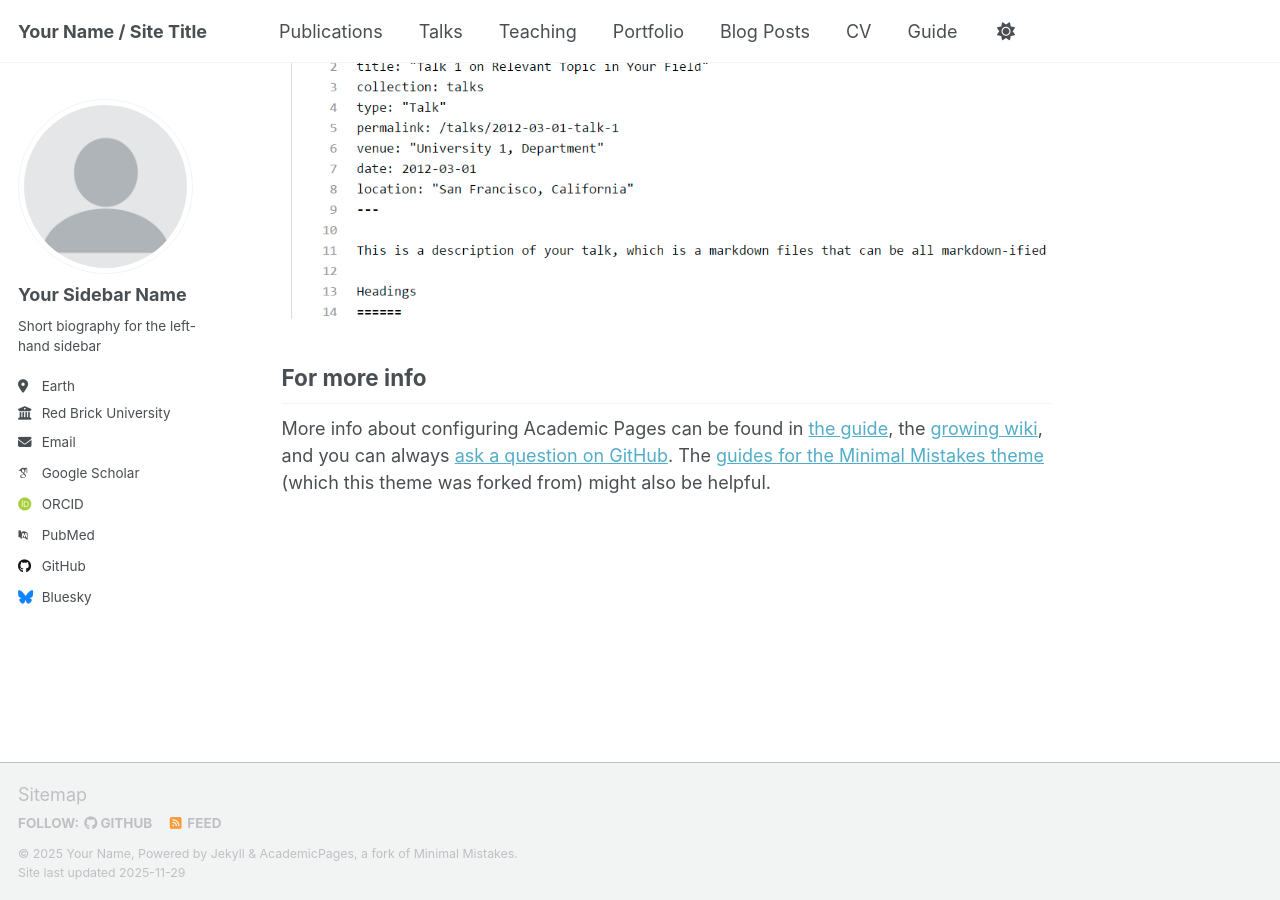
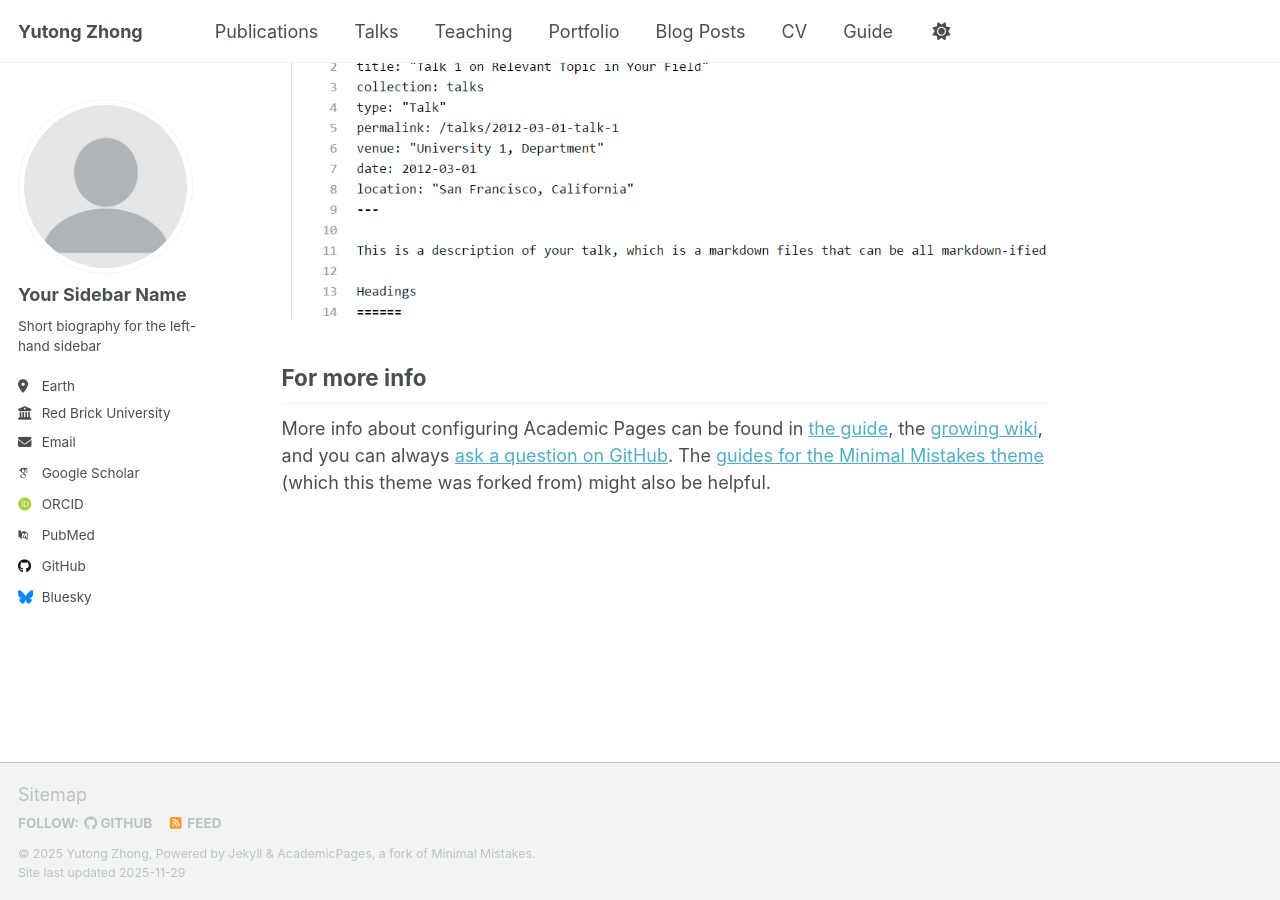
Before and after one commit to mikatong/yutong-zh.github.io, a Jekyll site: the page built from _pages/about.md, in a window 1280 px wide and 900 px high, scrolled down 2880 px. Built offline with Jekyll 4.4.1, drawn with Linux system fonts in a browser that asks for light colours; some web fonts are replaced; a script that is not in the unit is left out; part of the change alters nothing that is shown.

Commit message:
Update _config.yml

```diff
--- a/_config.yml
+++ b/_config.yml
@@ -9,14 +9,13 @@
 # Basic Site Settings
 locale                   : "en-US"
 site_theme               : "default" # Currently available options are "default", "air"
-title                    : "Your Name / Site Title"
+title                    : "Yutong Zhong"
 title_separator          : "-"
-name                     : &name "Your Name"
-description              : &description "Your Name's academic portfolio"   # Update this with a general description of your site, this is the default if not overridden by a page
-url                      : https://academicpages.github.io # The base hostname & protocol for your site e.g. "https://[your GitHub username].github.io",
-                                                           # or if you already have some other page hosted on Github then use "https://[your GitHub username].github.io/[Your Repo Name]"
+name                     : &name "Yutong Zhong"
+description              : &description "Biostatistician at Stanford Medicine. Research in biostatistics and clinical AI for longitudinal EHR data and pediatric body composition."
+url                      : "https://yutong-zh.github.io"
 baseurl                  : "" # the subpath of your site, e.g. "/blog"
-repository               : "academicpages/academicpages.github.io"
+repository               : "mikatong/yutong-zh.github.io"
 
 # Site Author - The following control what appear as part of the author content on the side bar.
 #               If a field is blank the icon and link will not appear, otherwise it will be shown.
@@ -30,7 +29,7 @@ author:
   location         : "Earth"
   employer         : "Red Brick University"
   uri              : # URL
-  email            : "none@example.org"
+  email            : "yutongzh@stanford.edu"
 
   # Academic websites
   academia         : # URL
```
